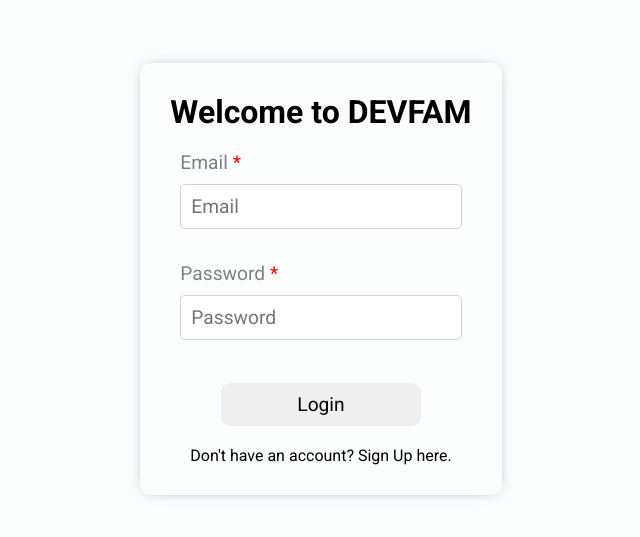
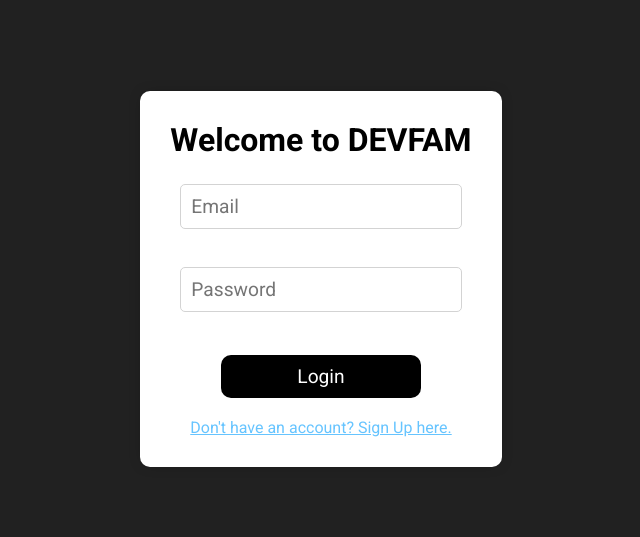
Before and after one commit to Amrindra/social-app, a React (Create React App) app: page /authentication in a window 1280 px wide. Shown: the part 121-658 px from the top of the page, without its empty margins (319-959 px from the left). Built offline with nearby package versions, Linux system fonts and the light colour scheme; a web font is replaced by a local one.

Commit message:
Fixed dark mode bug for the login and registration page

```diff
--- a/src/App.js
+++ b/src/App.js
@@ -1,4 +1,4 @@
-import { BrowserRouter, Route, Routes } from "react-router-dom";
+import { Route, Routes } from "react-router-dom";
 import Profile from "./pages/profile/Profile";
 import Homepage from "./pages/homepage/Homepage";
 import Login from "./pages/login/Login";
@@ -12,17 +12,15 @@
     <div
       className="app"
       style={{
-        backgroundColor: isDarkMode && "#191919",
+        backgroundColor: isDarkMode && "#212121",
         color: isDarkMode && "white"
       }}
     >
-      <BrowserRouter>
-        <Routes>
-          <Route path="/" element={<Homepage />} />
-          <Route path="/profile/:userId" element={<Profile />} />
-          <Route path="/authentication" element={<Login />} />
-        </Routes>
-      </BrowserRouter>
+      <Routes>
+        <Route path="/" element={<Homepage />} />
+        <Route path="/profile/:userId" element={<Profile />} />
+        <Route path="/authentication" element={<Login />} />
+      </Routes>
     </div>
   );
 }
--- a/src/components/post/Post.jsx
+++ b/src/components/post/Post.jsx
@@ -6,12 +6,14 @@
   ThumbUpAltOutlined
 } from "@material-ui/icons";
 import { useState } from "react";
+import { useSelector } from "react-redux";
 import { userData } from "../../utilities/data";
 import "./Post.scss";
 
 const Post = ({ post }) => {
   const [isLoved, setIsLoved] = useState(false);
   const [love, setLove] = useState(post.love);
+  const isDarkMode = useSelector((state) => state.theme.isDarkMode);
 
   const handleLove = () => {
     setLove(isLoved ? love - 1 : love + 1);
@@ -24,7 +26,12 @@
   )[0].profilePicture;
 
   return (
-    <div className="post_container">
+    <div
+      className="post_container"
+      style={{
+        backgroundColor: isDarkMode && "#333333"
+      }}
+    >
       <div className="post_wrapper">
         <div className="post_top">
           <div className="post_top_left">
--- a/src/components/share/Share.jsx
+++ b/src/components/share/Share.jsx
@@ -1,8 +1,11 @@
 import { EmojiEmotions, Label, PermMedia, Room } from "@material-ui/icons";
+import { useSelector } from "react-redux";
 import Button from "../button/Button";
 import "./Share.scss";
 
 const Share = () => {
+  const isDarkMode = useSelector((state) => state.theme.isDarkMode);
+
   return (
     <div className="share_container">
       <div className="share_wrapper">
@@ -16,6 +19,7 @@
             type="text"
             placeholder="Start a post"
             className="share_input"
+            // style={{isDarkMode ? color: "white" : ""}}
           />
         </div>
 
@@ -31,10 +35,10 @@
               <Label htmlColor="blue" className="share_icon" />
               <span className="share_option_text">Tag</span>
             </div>
-            <div className="share_option_item">
+            {/* <div className="share_option_item">
               <EmojiEmotions htmlColor="tomato" className="share_icon" />
               <span className="share_option_text">Feelings</span>
-            </div>
+            </div> */}
             <div className="share_option_item">
               <Room htmlColor="orange" className="share_icon" />
               <span className="share_option_text">Location </span>
--- a/src/components/share/Share.scss
+++ b/src/components/share/Share.scss
@@ -29,6 +29,7 @@
       .share_input{
         width: 80%;
         border: none;
+        background: none;
 
         &:focus{
           outline: none;
--- a/src/index.js
+++ b/src/index.js
@@ -2,7 +2,7 @@
 import { StrictMode } from "react";
 import { createRoot } from "react-dom/client";
 import { Provider } from "react-redux";
-
+import { BrowserRouter } from "react-router-dom";
 import App from "./App";
 
 const rootElement = document.getElementById("root");
@@ -10,8 +10,10 @@
 
 root.render(
   <StrictMode>
-    <Provider store={store}>
-      <App />
-    </Provider>
+    <BrowserRouter>
+      <Provider store={store}>
+        <App />
+      </Provider>
+    </BrowserRouter>
   </StrictMode>
 );
--- a/src/pages/login/Login.jsx
+++ b/src/pages/login/Login.jsx
@@ -3,6 +3,7 @@
 import { useFormik } from "formik";
 import * as Yup from "yup";
 import { useState } from "react";
+import { useSelector } from "react-redux";
 
 const initialValuesRegister = {
   firstName: "",
@@ -46,6 +47,8 @@
   const isLogin = pageType === "login";
   const isRegister = pageType === "register";
 
+  const isDarkMode = useSelector((state) => state.theme.isDarkMode);
+
   const formik = useFormik({
     initialValues: isLogin ? initialValuesLogin : initialValuesRegister,
     validationSchema: isLogin ? loginSchema : registerSchema,
@@ -57,7 +60,13 @@
   });
 
   return (
-    <div className="login_form">
+    <div
+      className="login_form"
+      style={{
+        backgroundColor: isDarkMode && "#212121",
+        color: isDarkMode && "black"
+      }}
+    >
       <form onSubmit={formik.handleSubmit} className="login_form_container">
         <h3>{isLogin ? "Welcome to DEVFAM" : "User Registration"}</h3>
 
@@ -65,9 +74,9 @@
           <>
             <div className="login_name_field">
               <div className="form_input_items">
-                <label htmlFor="firstName">
+                {/* <label htmlFor="firstName">
                   First Name <span>*</span>
-                </label>
+                </label> */}
 
                 <input
                   id="firstName"
@@ -84,10 +93,11 @@
                   <div className="error_alt">invisible</div>
                 )}
               </div>
+
               <div className="form_input_items">
-                <label htmlFor="lastName">
+                {/* <label htmlFor="lastName">
                   Last Name <span>*</span>
-                </label>
+                </label> */}
                 <input
                   id="lastName"
                   name="lastName"
@@ -127,9 +137,9 @@
         )}
 
         <div className="form_input_items">
-          <label htmlFor="email">
+          {/* <label htmlFor="email">
             Email <span>*</span>
-          </label>
+          </label> */}
           <input
             id="email"
             name="email"
@@ -147,9 +157,9 @@
         </div>
 
         <div className="form_input_items">
-          <label htmlFor="password">
+          {/* <label htmlFor="password">
             Password <span>*</span>
-          </label>
+          </label> */}
           <input
             id="password"
             name="password"
@@ -168,9 +178,9 @@
 
         {isRegister && (
           <div className="form_input_items">
-            <label htmlFor="confirmPassword">
+            {/* <label htmlFor="confirmPassword">
               Confirm Password <span>*</span>
-            </label>
+            </label> */}
             <input
               id="confirmPassword"
               name="confirmPassword"
--- a/src/pages/login/LoginStyle.scss
+++ b/src/pages/login/LoginStyle.scss
@@ -12,7 +12,7 @@
 .login_form{
   height: 100vh;
   @include flex-box(center);
-  background-color: #fcfdfe;
+  background-color:#f0f2f5fe;
 
   @media screen and (max-width: 680px){
     // height: 80vh;
@@ -23,6 +23,7 @@
       box-shadow: var(--box-shadow);
       padding: 30px;
       border-radius: 10px;
+      background-color: white;
       @include flex-box("",column);
 
       h3{
@@ -56,7 +57,7 @@
           border: 1px solid $light-gray-color;
           font-size: 1.2rem;
           width: 100%;
-          margin-top: 10px;
+          margin-top: 5px;
         }
 
         input[type="date"]{
@@ -65,6 +66,8 @@
 
         .error_message, span{
           color: red;
+          text-transform: capitalize;
+          font-size: 1rem;
         }
 
     //This error_alt is just used to help when errors pop up, it won't shift the elements
@@ -89,16 +92,20 @@
       border-radius: 10px;
       border: none;
       margin-top: 20px;
+      background-color: #000000;
+      color: white;
 
       &:hover{
         cursor: pointer;
-        background-color: $light-gray-color;
+        background-color: #242424;
       }
     }
 
     .login_option_message{
       margin-top: 20px;
       cursor: pointer;
+      color: #66c4ff;
+      text-decoration: underline;
     }
   }
 }
--- a/src/pages/profile/Profile.scss
+++ b/src/pages/profile/Profile.scss
@@ -3,6 +3,7 @@
   max-width: 1400px;
   margin-left: auto;
   margin-right: auto;
+
 
   .profile_right{
     flex: 9;
@@ -53,5 +54,4 @@
   .profile_right_bottom{
     display: flex;
   }
-
 }
--- a/src/reduxGlobalState/slices/darkModeSlice.js
+++ b/src/reduxGlobalState/slices/darkModeSlice.js
@@ -3,7 +3,7 @@
 const themeSlice = createSlice({
   name: "theme",
   initialState: {
-    isDarkMode: false
+    isDarkMode: true
   },
   reducers: {
     toggleDarkMode(state) {
--- a/src/styles.scss
+++ b/src/styles.scss
@@ -42,3 +42,7 @@
   text-decoration: none;
   color: inherit;
 }
+
+body{
+  color: #10162f;
+}
```
